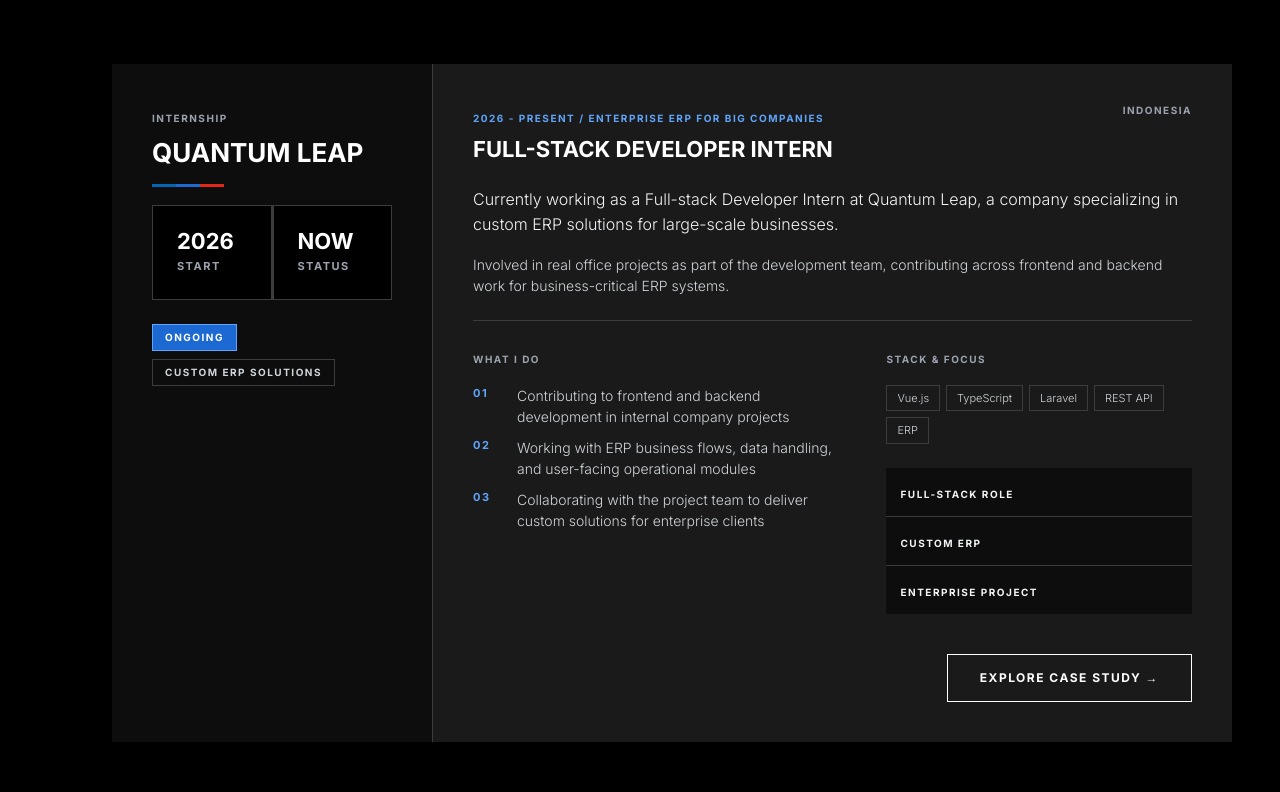
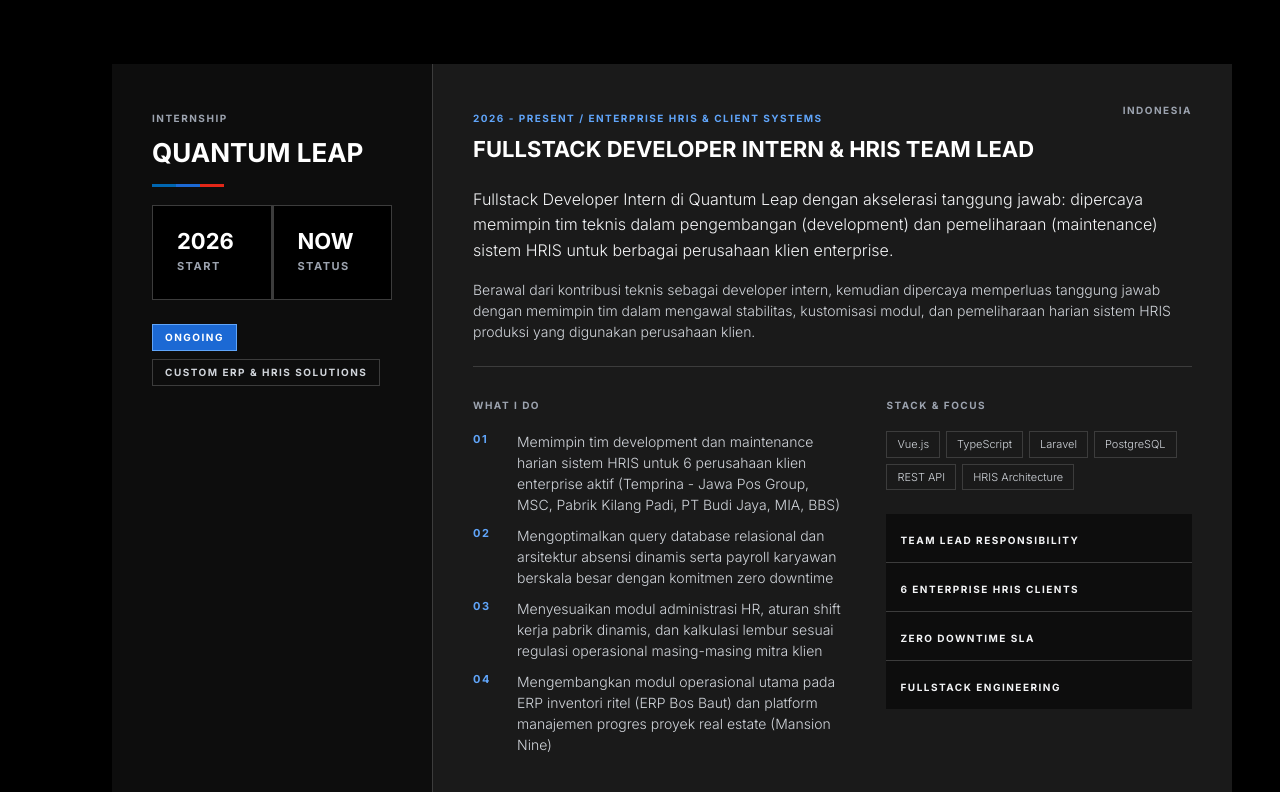
Before and after one commit to ReyCannavaro/portofolio-reycannavaro-next, a Next.js app: page / in a window 1280 px wide. Shown: the part 3388-4180 px from the top of the page. Built offline with nearby package versions, Linux system fonts and the light colour scheme; no server answers.

Commit message:
feat: add personal portfolio data index with comprehensive profile and history

```diff
--- a/src/app/data/index.ts
+++ b/src/app/data/index.ts
@@ -112,26 +112,27 @@ export const experienceHistory = [
     id: 1,
     company: "Quantum Leap",
     slug: "quantum-leap",
-    role: "Full-stack Developer Intern",
+    role: "Fullstack Developer Intern & HRIS Team Lead",
     type: "Internship",
     status: "ongoing",
     startYear: 2026,
     endYear: null,
     period: "2026 - Present",
     location: "Indonesia",
-    industry: "Custom ERP Solutions",
-    scope: "Enterprise ERP for big companies",
+    industry: "Custom ERP & HRIS Solutions",
+    scope: "Enterprise HRIS & Client Systems",
     summary:
-      "Currently working as a Full-stack Developer Intern at Quantum Leap, a company specializing in custom ERP solutions for large-scale businesses.",
+      "Fullstack Developer Intern di Quantum Leap dengan akselerasi tanggung jawab: dipercaya memimpin tim teknis dalam pengembangan (development) dan pemeliharaan (maintenance) sistem HRIS untuk berbagai perusahaan klien enterprise.",
     description:
-      "Involved in real office projects as part of the development team, contributing across frontend and backend work for business-critical ERP systems.",
+      "Berawal dari kontribusi teknis sebagai developer intern, kemudian dipercaya memperluas tanggung jawab dengan memimpin tim dalam mengawal stabilitas, kustomisasi modul, dan pemeliharaan harian sistem HRIS produksi yang digunakan perusahaan klien.",
     responsibilities: [
-      "Contributing to frontend and backend development in internal company projects",
-      "Working with ERP business flows, data handling, and user-facing operational modules",
-      "Collaborating with the project team to deliver custom solutions for enterprise clients",
+      "Memimpin tim development dan maintenance harian sistem HRIS untuk 6 perusahaan klien enterprise aktif (Temprina - Jawa Pos Group, MSC, Pabrik Kilang Padi, PT Budi Jaya, MIA, BBS)",
+      "Mengoptimalkan query database relasional dan arsitektur absensi dinamis serta payroll karyawan berskala besar dengan komitmen zero downtime",
+      "Menyesuaikan modul administrasi HR, aturan shift kerja pabrik dinamis, dan kalkulasi lembur sesuai regulasi operasional masing-masing mitra klien",
+      "Mengembangkan modul operasional utama pada ERP inventori ritel (ERP Bos Baut) dan platform manajemen progres proyek real estate (Mansion Nine)",
     ],
-    technologies: ["Vue.js", "TypeScript", "Laravel", "REST API", "ERP"],
-    highlights: ["Full-stack role", "Custom ERP", "Enterprise project"],
+    technologies: ["Vue.js", "TypeScript", "Laravel", "PostgreSQL", "REST API", "HRIS Architecture"],
+    highlights: ["Team Lead Responsibility", "6 Enterprise HRIS Clients", "Zero Downtime SLA", "Fullstack Engineering"],
   },
 ];
 
```
